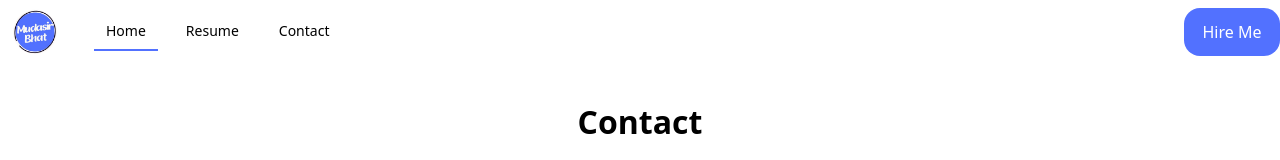
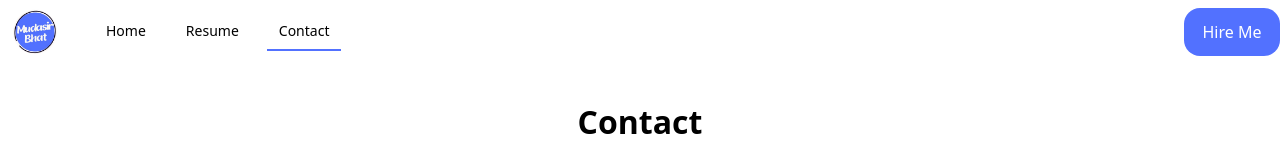
Before and after one commit to Mudasir472/My-Portfolio, a React (Vite) app: page /contact in a window 1280 px wide. Shown: the top 160 px of the page. Built offline with nearby package versions, Linux system fonts and the light colour scheme.

Commit message:
added border btm when routre changes

```diff
--- a/src/components/Navbar.jsx
+++ b/src/components/Navbar.jsx
@@ -1,30 +1,29 @@
-import { Link } from 'react-router-dom';
-import { useEffect, useState } from 'react';
-import "./component.css"
-import { Disclosure, DisclosureButton, DisclosurePanel, Menu, MenuButton, MenuItem, MenuItems } from '@headlessui/react'
-import { Bars3Icon, BellIcon, XMarkIcon } from '@heroicons/react/24/outline'
+import { Link, useLocation } from 'react-router-dom';
+import { useState } from 'react';
+import "./component.css";
+import { Disclosure, DisclosureButton, DisclosurePanel } from '@headlessui/react';
+import { Bars3Icon, XMarkIcon } from '@heroicons/react/24/outline';
+import logo from "/profile.png";
 
-import logo from "/profile.png"
 const navigation = [
-    { name: 'Home', href: '/', current: true },
-    { name: 'Resume', href: '/resume', current: false },
-    { name: 'Contact', href: '/contact', current: false },
-]
-
+    { name: 'Home', href: '/' },
+    { name: 'Resume', href: '/resume' },
+    { name: 'Contact', href: '/contact' },
+];
 
 function classNames(...classes) {
-    return classes.filter(Boolean).join(' ')
+    return classes.filter(Boolean).join(' ');
 }
 
 export default function Navbar() {
-    const [active, setActive] = useState(0);
+    const location = useLocation();  // Hook to get the current location (route)
 
     return (
         <Disclosure as="nav">
-            <div className="mx-auto max-w-7xl  ">
+            <div className="mx-auto max-w-7xl">
                 <div className="relative flex h-16 items-center justify-between">
                     <div className="absolute inset-y-0 left-0 flex items-center sm:hidden">
-                        {/* Mobile menu button*/}
+                        {/* Mobile menu button */}
                         <DisclosureButton className="group relative inline-flex items-center justify-center rounded-md p-2 text-gray-400 hover:bg-gray-700 hover:text-white focus:outline-none focus:ring-2 focus:ring-inset focus:ring-white">
                             <span className="absolute -inset-0.5" />
                             <span className="sr-only">Open main menu</span>
@@ -32,7 +31,7 @@ export default function Navbar() {
                             <XMarkIcon aria-hidden="true" className="hidden h-6 w-6 group-data-[open]:block" />
                         </DisclosureButton>
                     </div>
-                    <div className="flex flex-1 items-center justify-center  sm:justify-start">
+                    <div className="flex flex-1 items-center justify-center sm:justify-start">
                         <div className="flex flex-shrink-0 items-center">
                             <Link to={"/"}>
                                 <img
@@ -43,16 +42,15 @@ export default function Navbar() {
                                 />
                             </Link>
                         </div>
-                        <div className="hidden ms-5 sm:ml-6 sm:block">
+                        <div className="hidden sm:ml-6 sm:block">
                             <div className="flex space-x-4 navlists">
-                                {navigation.map((item, index) => (
+                                {navigation.map((item) => (
                                     <Link
                                         key={item.name}
                                         to={item.href}
-                                        aria-current={item.current ? 'page' : undefined}
-                                        className={` px-3 py-2 text-sm font-medium ${active === index ? 'border-btm border-orange' : ''
+                                        aria-current={item.href === location.pathname ? 'page' : undefined}
+                                        className={`px-3 py-2 text-sm font-medium ${item.href === location.pathname ? 'border-btm border-orange' : ''
                                             }`}
-                                        onClick={() => setActive(index)} // Update the active state
                                     >
                                         {item.name}
                                     </Link>
@@ -61,9 +59,14 @@ export default function Navbar() {
                         </div>
                     </div>
                     <div className="absolute inset-y-0 right-0 flex items-center pr-2 sm:static sm:inset-auto w-24 h-3/4 sm:pr-0">
-
-                        <Link className='w-full  h-full' to={'/contact'}><button className='w-full rounded-2xl btn h-full' onClick={() => { setActive(null) }} style={{ backgroundColor: "rgb(82 113 255)", color: "white" }}>Hire Me</button></Link>
-                        {/* Profile dropdown */}
+                        <Link className='w-full h-full' to={'/contact'}>
+                            <button
+                                className='w-full rounded-2xl btn h-full'
+                                style={{ backgroundColor: "rgb(82 113 255)", color: "white" }}
+                            >
+                                Hire Me
+                            </button>
+                        </Link>
                     </div>
                 </div>
             </div>
@@ -73,12 +76,12 @@ export default function Navbar() {
                     {navigation.map((item) => (
                         <DisclosureButton
                             key={item.name}
-                            as="a"
-                            href={item.href}
-                            aria-current={item.current ? 'page' : undefined}
+                            as={Link}
+                            to={item.href}
+                            aria-current={item.href === location.pathname ? 'page' : undefined}
                             className={classNames(
-                                item.current ? 'bg-gray-900 text-white' : 'text-gray-300 hover:bg-gray-700 hover:text-white',
-                                'block rounded-md px-3 py-2 text-base font-medium',
+                                item.href === location.pathname ? 'bg-color text-white' : 'text-gray-300 hover:bg-color hover:text-white',
+                                'block rounded-md px-3 py-2 text-base font-medium'
                             )}
                         >
                             {item.name}
@@ -87,5 +90,5 @@ export default function Navbar() {
                 </div>
             </DisclosurePanel>
         </Disclosure>
-    )
+    );
 }
--- a/src/components/component.css
+++ b/src/components/component.css
@@ -6,3 +6,7 @@
 .border-btm {
     border-bottom: var(--primary-color) solid 2px;
 }
+
+.bg-color {
+    background-color: var(--primary-color);
+}
```
